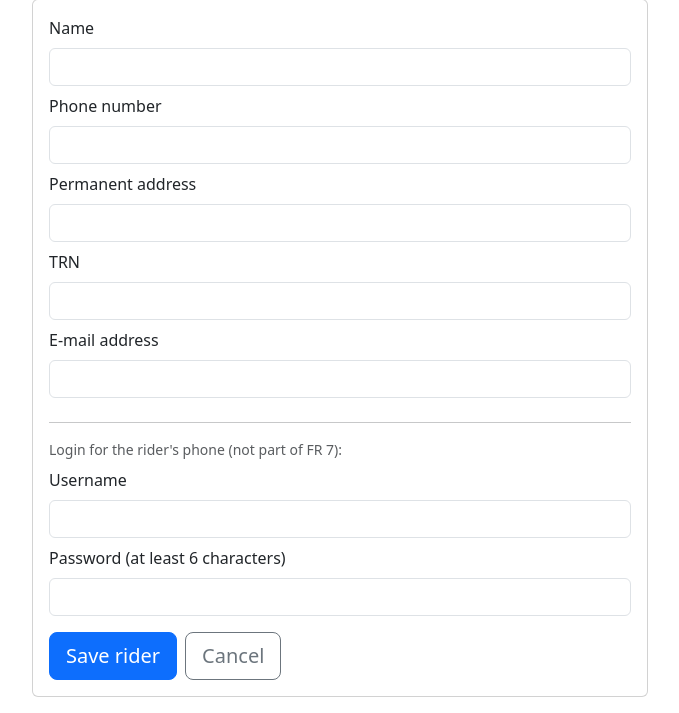
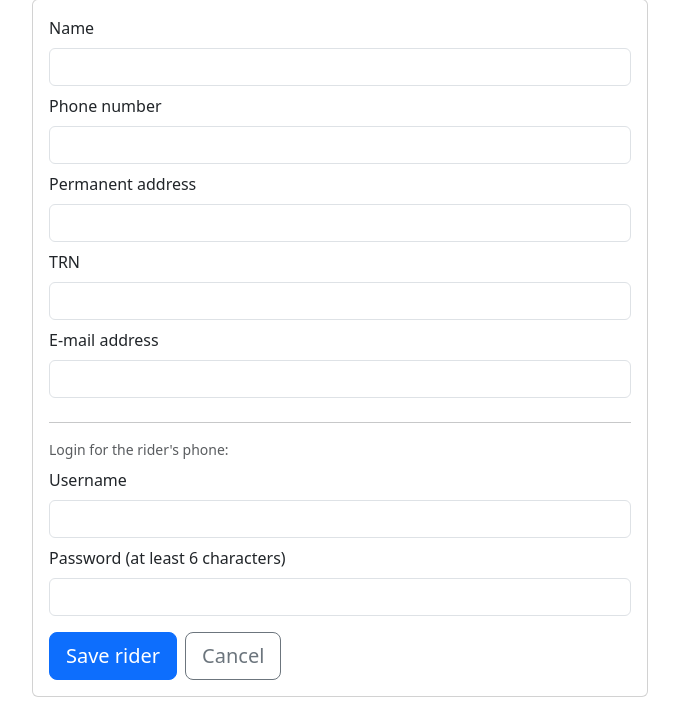
Before and after one commit to xxelakid/trapsnacks, a Python web app: template templates/new_rider.html in a window 1280 px wide. Shown: the part 110-823 px from the top of the page, without its empty margins (300-979 px from the left). Run offline with Jinja, Linux system fonts and the light colour scheme; the template is opened without the code that fills it, so the values that code supplies are empty.

Commit message:
small fix to the add rider's page

```diff
--- a/templates/new_rider.html
+++ b/templates/new_rider.html
@@ -8,7 +8,7 @@
       <input type="hidden" name="csrf_token" value="{{ csrf_token() }}">
       {% include '_rider_fields.html' %}
       <hr>
-      <p class="text-muted small mb-2">Login for the rider's phone (not part of FR 7):</p>
+      <p class="text-muted small mb-2">Login for the rider's phone:</p>
       <label class="form-label" for="username">Username</label>
       <input class="form-control mb-2" id="username" name="username" value="{{ form.get('username', '') }}">
       <label class="form-label" for="password">Password (at least 6 characters)</label>
```
